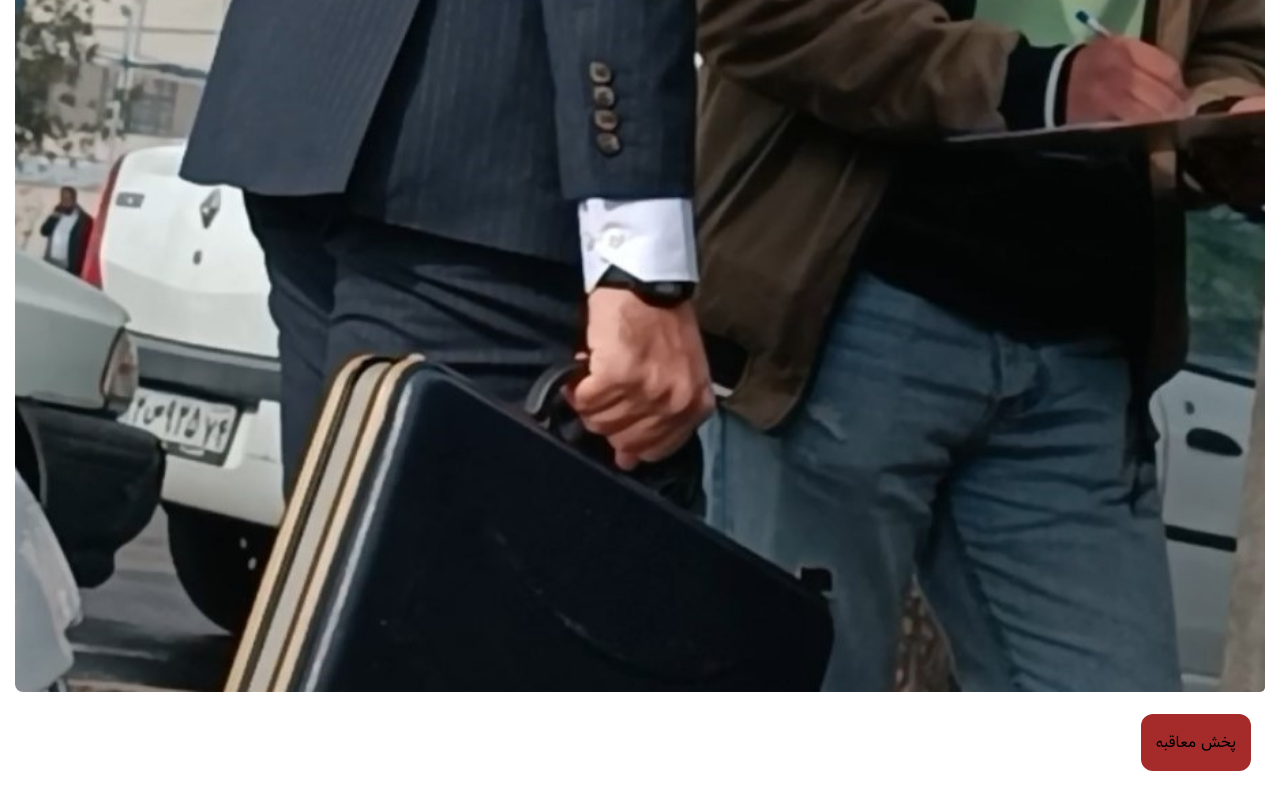
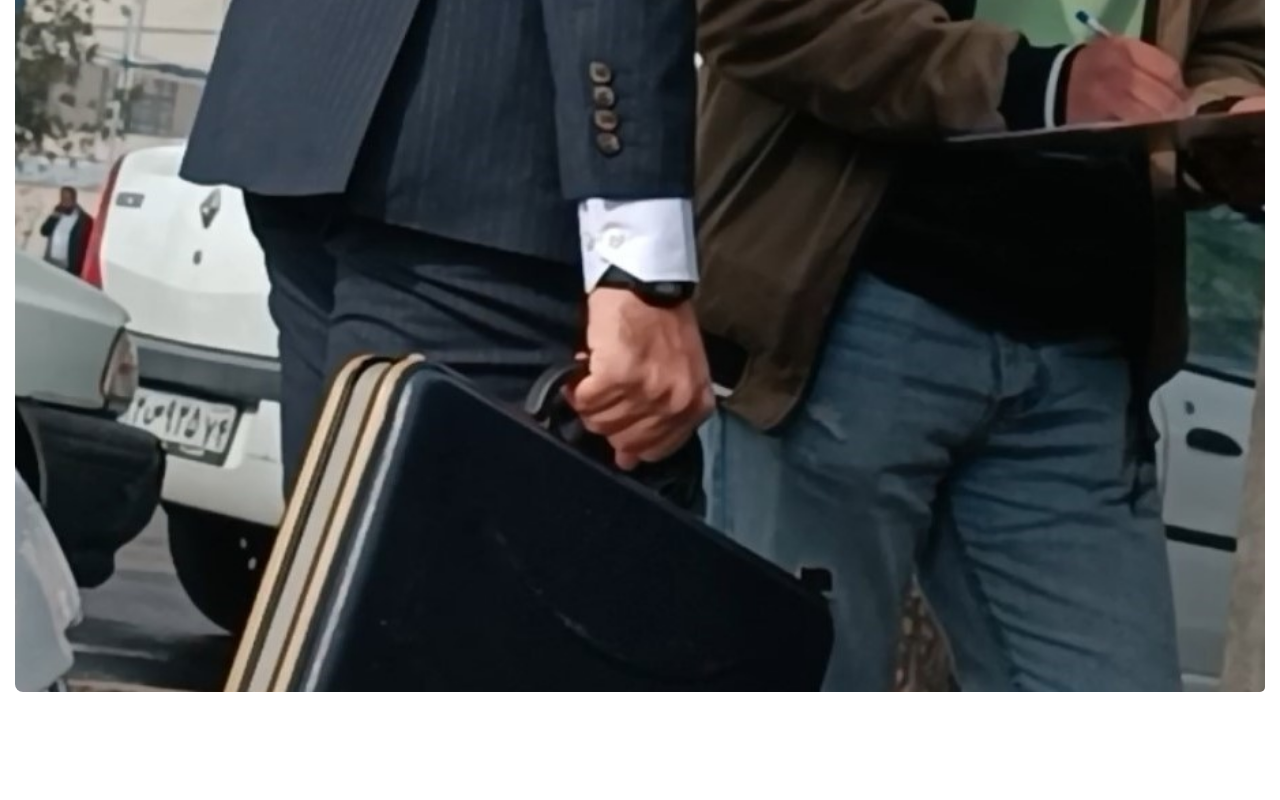
Before and after one commit to medicalalireza/check, a React (Vite) app: page /check/project/memory/week/1 in a window 1280 px wide. Shown: the part 4078-4878 px from the top of the page. After the commit the page ends 4793 px from the top, so only its background shows below. Built offline with nearby package versions, Linux system fonts and the light colour scheme.

Commit message:
replace voices...

```diff
--- a/src/pages/Project/Memories/SingleMemory.tsx
+++ b/src/pages/Project/Memories/SingleMemory.tsx
@@ -5,12 +5,8 @@ import CameraMan1 from "../../../images/Week1/Camera-man-1.jpg";
 import CameraMan2 from "../../../images//Week1/camera-man-2.jpg";
 import Agent from "../../../images/Week1/stood-man-waiting-for-the-victim.jpg";
 import Victim from "../../../images/Week1/victim-signing-the-box.jpg";
-import secondAnnouncement from "../2.mp3";
 
 const SingleMemory = () => {
-  function play() {
-    new Audio(secondAnnouncement).play();
-  }
   const weekCaption =
     "مامور صبحگاه به قصد تحویل مرسوله راهی مقصد می شود، در انتظار او جناب آقای علیرضا قربانی است. مرسوله امضا شد و بسته با موفقیت تحویل داده شد.";
   return (
@@ -44,9 +40,6 @@ const SingleMemory = () => {
           <img src={Victim} className="photography" />
         </div>
       </div>
-      <button className="voice" onClick={() => play()}>
-        پخش معاقبه
-      </button>
     </div>
   );
 };
--- a/src/pages/Project/SinglePod.tsx
+++ b/src/pages/Project/SinglePod.tsx
@@ -4,6 +4,7 @@ import { useParams } from "react-router-dom";
 import "./SinglePod.css";
 import suprise from "../../images/2.jpg";
 import sound from "./1.mp3";
+import secondAnnouncement from "./2.mp3";
 const weeks = [{ id: 1, count: "هفته اول", title: "پیدایش ذره" }];
 
 const SinglePod = () => {
@@ -11,6 +12,9 @@ const SinglePod = () => {
   const foundWeek = weeks.find((item) => item.id === Number(id));
   function play() {
     new Audio(sound).play();
+  }
+  function secondPlay() {
+    new Audio(secondAnnouncement).play();
   }
   return (
     <div>
@@ -27,6 +31,9 @@ const SinglePod = () => {
               <button className="voice" onClick={() => play()}>
                 پخش صدای مرگ
               </button>
+              <button className="voice" onClick={() => play()}>
+                پخش معاقبه
+              </button>
               <img className="suprise" src={suprise} alt="" />
             </div>
           </div>
```
